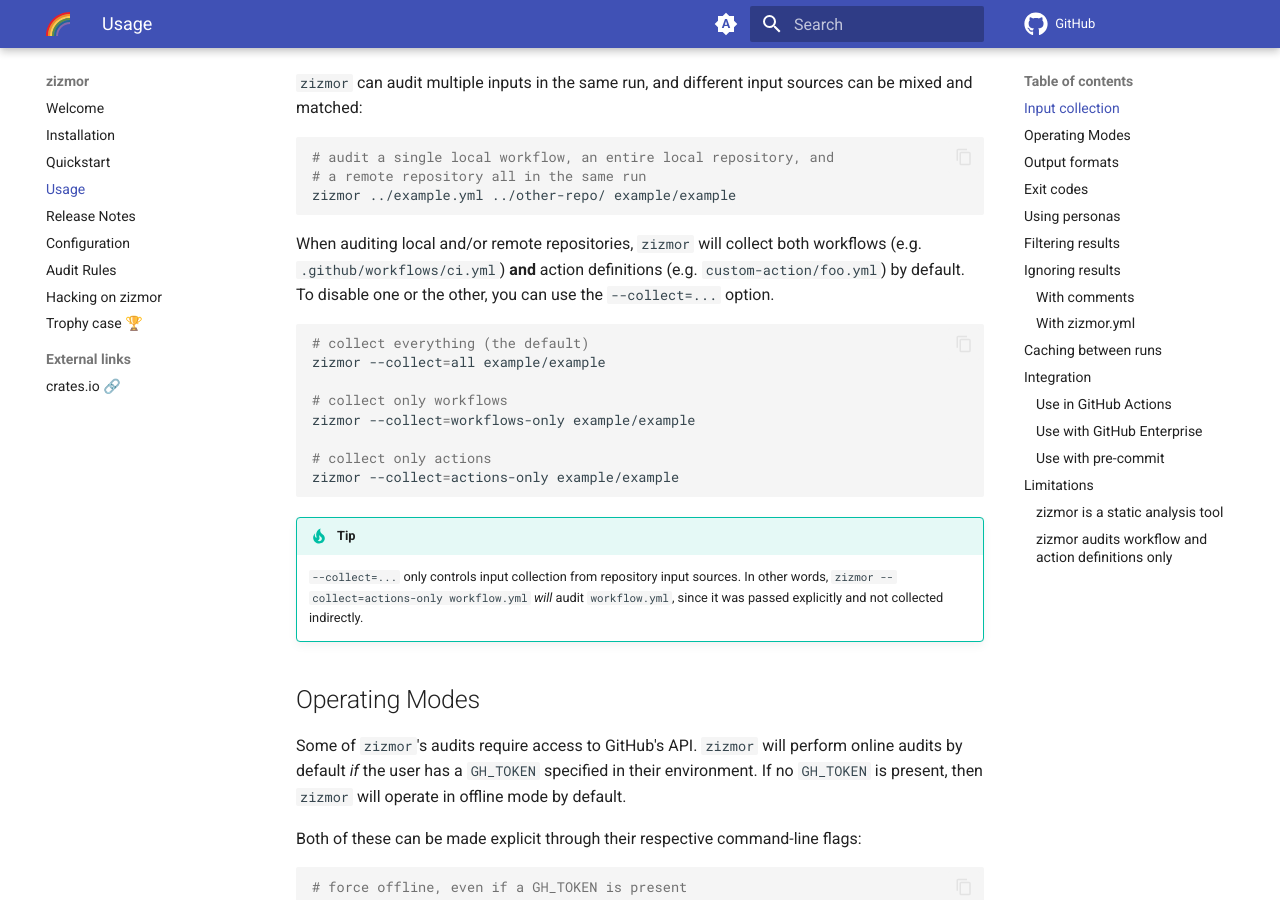
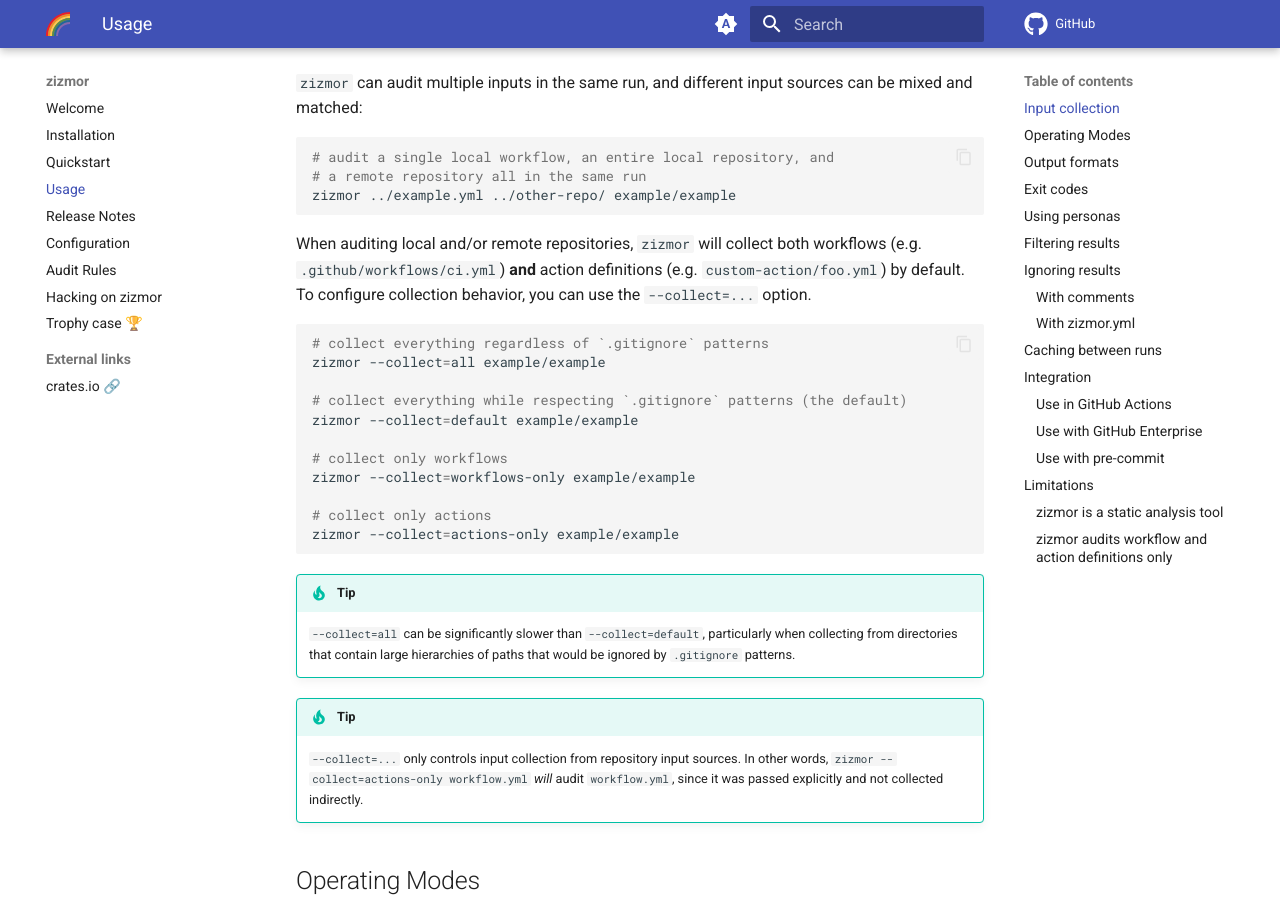
Before and after one commit to zizmorcore/zizmor, an MkDocs documentation site: the page built from docs/usage.md, in a window 1280 px wide and 900 px high, scrolled down 740 px. Built offline with MkDocs 1.6.1 and Material for MkDocs 9.7.7, drawn with Linux system fonts in a browser that asks for light colours; comment, search, counter and statistics services are not loaded.

Commit message:
docs: document --collect=default behavior

````diff
--- a/docs/usage.md
+++ b/docs/usage.md
@@ -49,12 +49,15 @@
 
 When auditing local and/or remote repositories, `zizmor` will collect both
 workflows (e.g. `.github/workflows/ci.yml`) **and** action definitions
-(e.g. `custom-action/foo.yml`) by default. To disable one or the other,
+(e.g. `custom-action/foo.yml`) by default. To configure collection behavior,
 you can use the `--collect=...` option.
 
 ```bash
-# collect everything (the default)
+# collect everything regardless of `.gitignore` patterns
 zizmor --collect=all example/example
+
+# collect everything while respecting `.gitignore` patterns (the default)
+zizmor --collect=default example/example
 
 # collect only workflows
 zizmor --collect=workflows-only example/example
@@ -62,6 +65,12 @@
 # collect only actions
 zizmor --collect=actions-only example/example
 ```
+
+!!! tip
+
+    `--collect=all` can be significantly slower than `--collect=default`,
+    particularly when collecting from directories that contain large
+    hierarchies of paths that would be ignored by `.gitignore` patterns.
 
 !!! tip
 
````
Also changed, not shown: docs/release-notes.md (+10 -0 lines).
